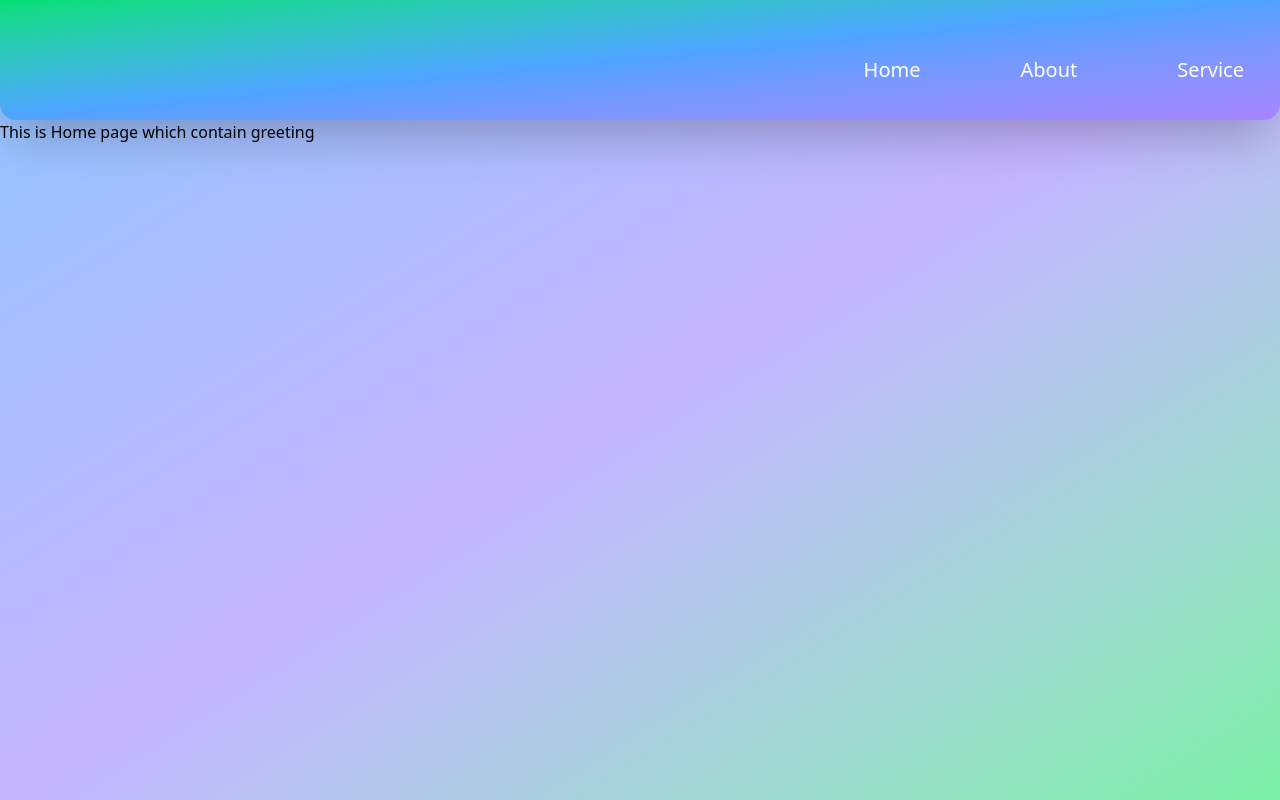
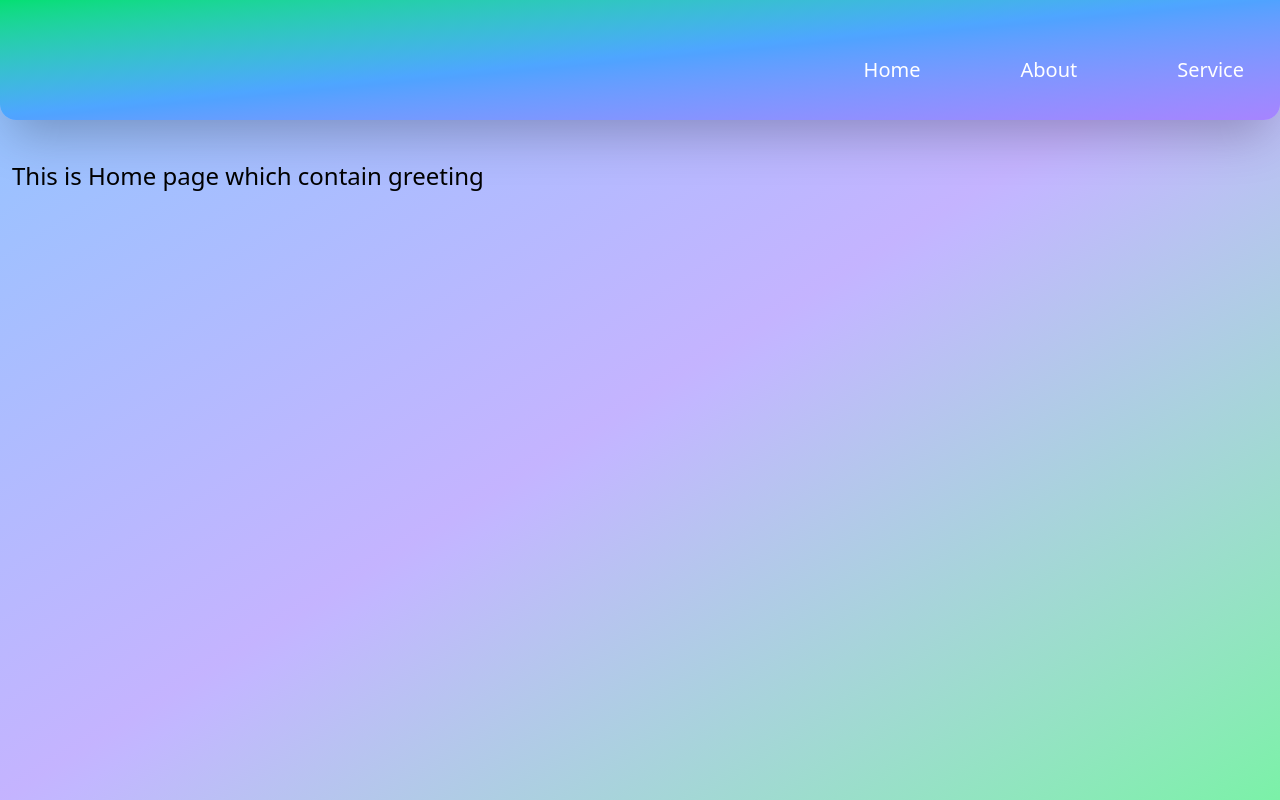
Before and after one commit to niyomugaboetiene/react-tr-guide-2.0, a React (Vite) app in the folder SWD5ROUTE/: page /home in a window 1280 px wide. Built offline with nearby package versions, Linux system fonts and the light colour scheme.

Commit message:
react: learning about navigation

```diff
--- a/SWD5ROUTE/src/routing/project/Home.jsx
+++ b/SWD5ROUTE/src/routing/project/Home.jsx
@@ -2,8 +2,8 @@ import React from "react";
 
 const HomePage = () => {
   return (
-    <div>
-        <p>This is Home page which contain greeting</p>
+    <div className="mt-10 ms-3">
+        <p className="font-light text-2xl ">This is Home page which contain greeting</p>
     </div>
   )
 }
```
